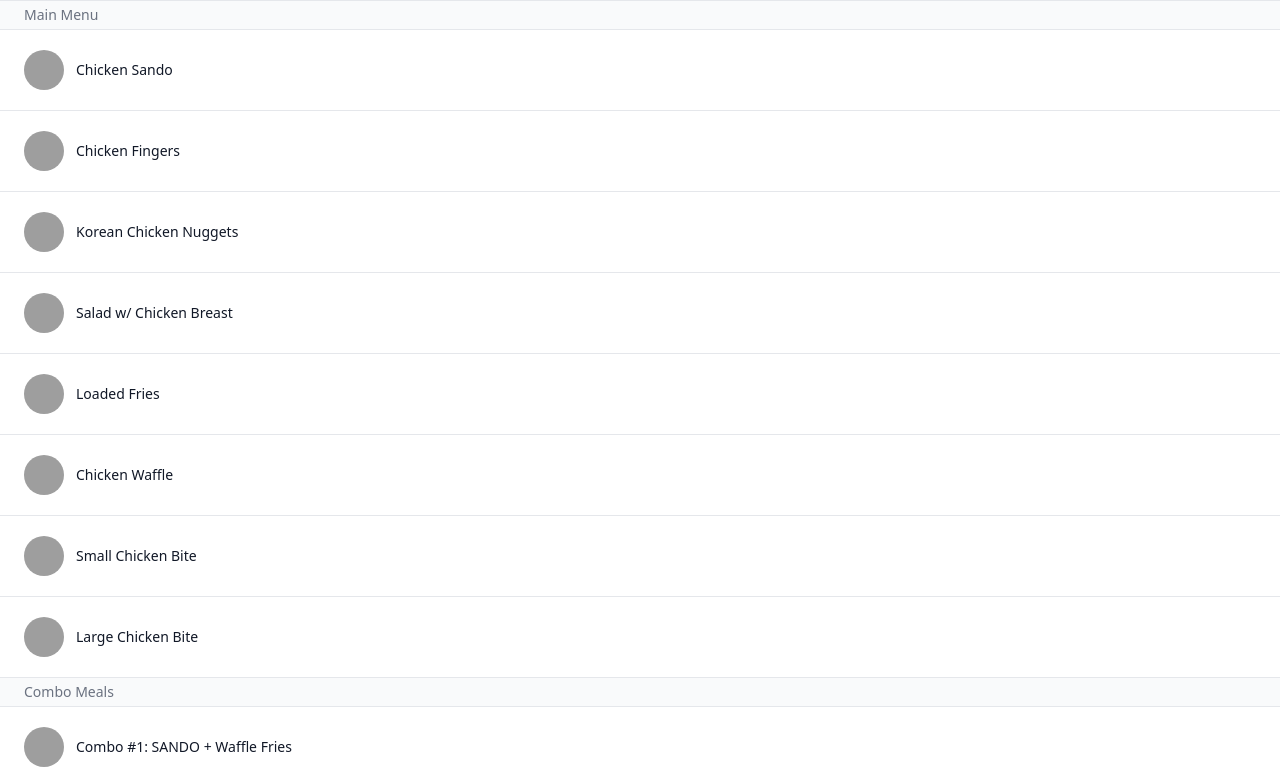
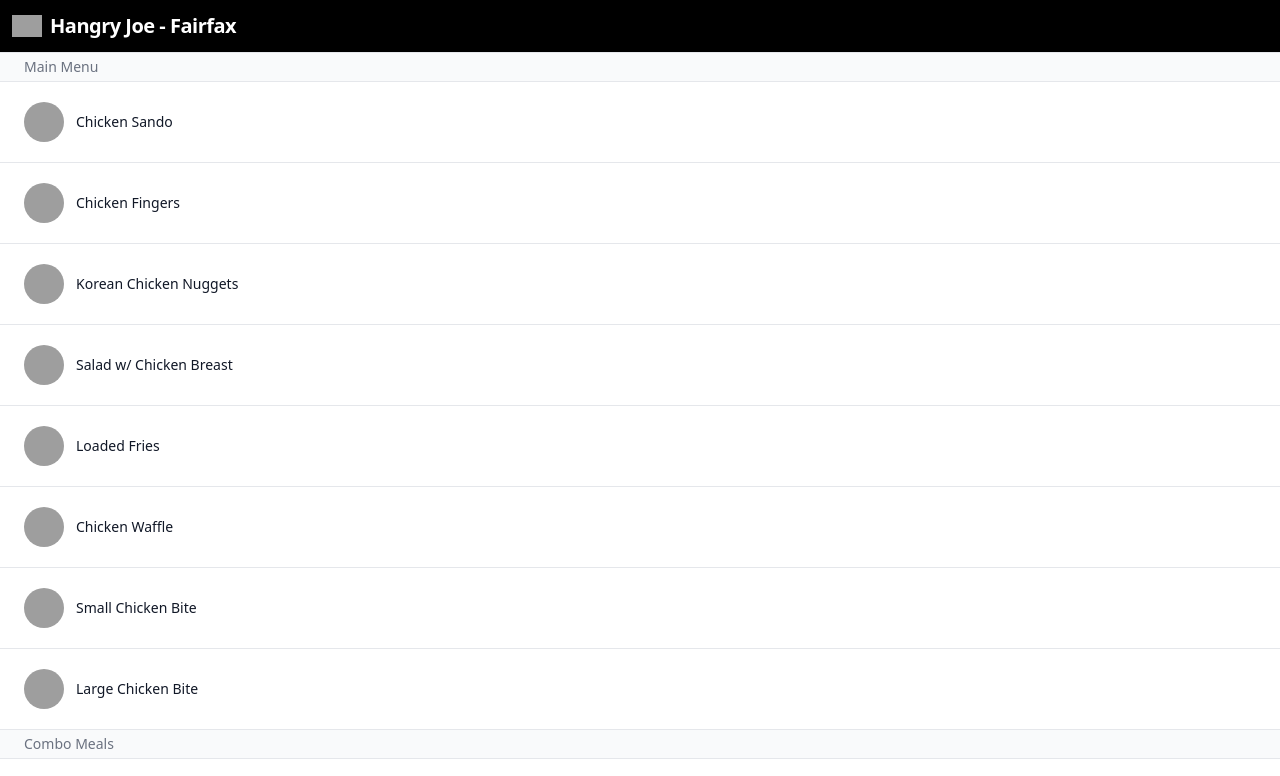
Before and after one commit to jamesyoon1/tableOrder, a website: page src/index.html in a window 1280 px wide. Shown: the top 776 px of the page. Drawn offline with nearby package versions, Linux system fonts and the light colour scheme; grey boxes are pictures that could not be loaded; a web font is replaced by a local one.

Commit message:
Add files via upload

```diff
--- a/src/index.html
+++ b/src/index.html
@@ -20,8 +20,15 @@
 
 
     <!-- This example requires Tailwind CSS v2.0+ -->
-    <nav class="h-full" aria-label="Directory">
+    <nav class="h-full" aria-label="Menu">
 
+        <nav class="flex items-center justify-between flex-wrap bg-black p-3">
+            <div class="flex items-center flex-shrink-0 text-white mr-6">
+                <img src="https://hangryjoes.com/wp-content/uploads/2021/04/Angry-Joes-Logo1.png" width="30" height="30" alt="">
+                <span class="font-semibold text-xl tracking-tight ml-2">Hangry Joe - Fairfax</span>
+            </div>
+
+          </nav>
 
         <div class="relative">
             <div
```
